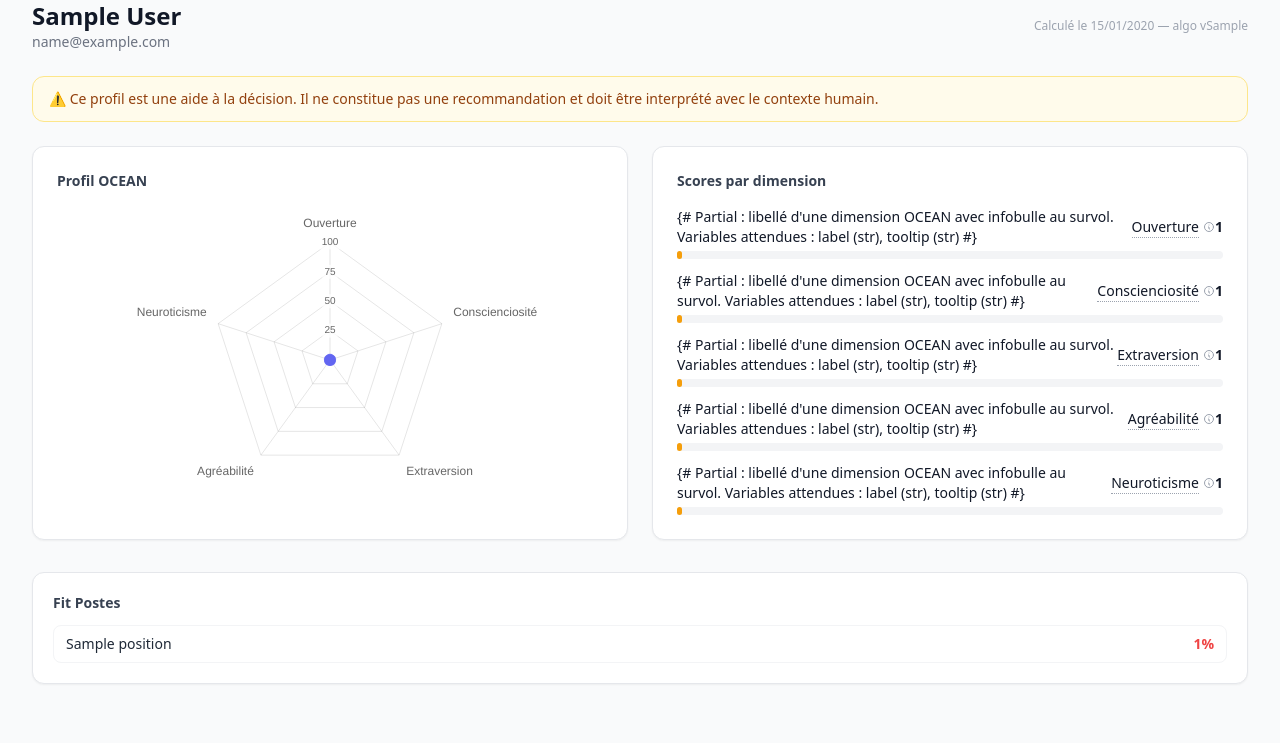
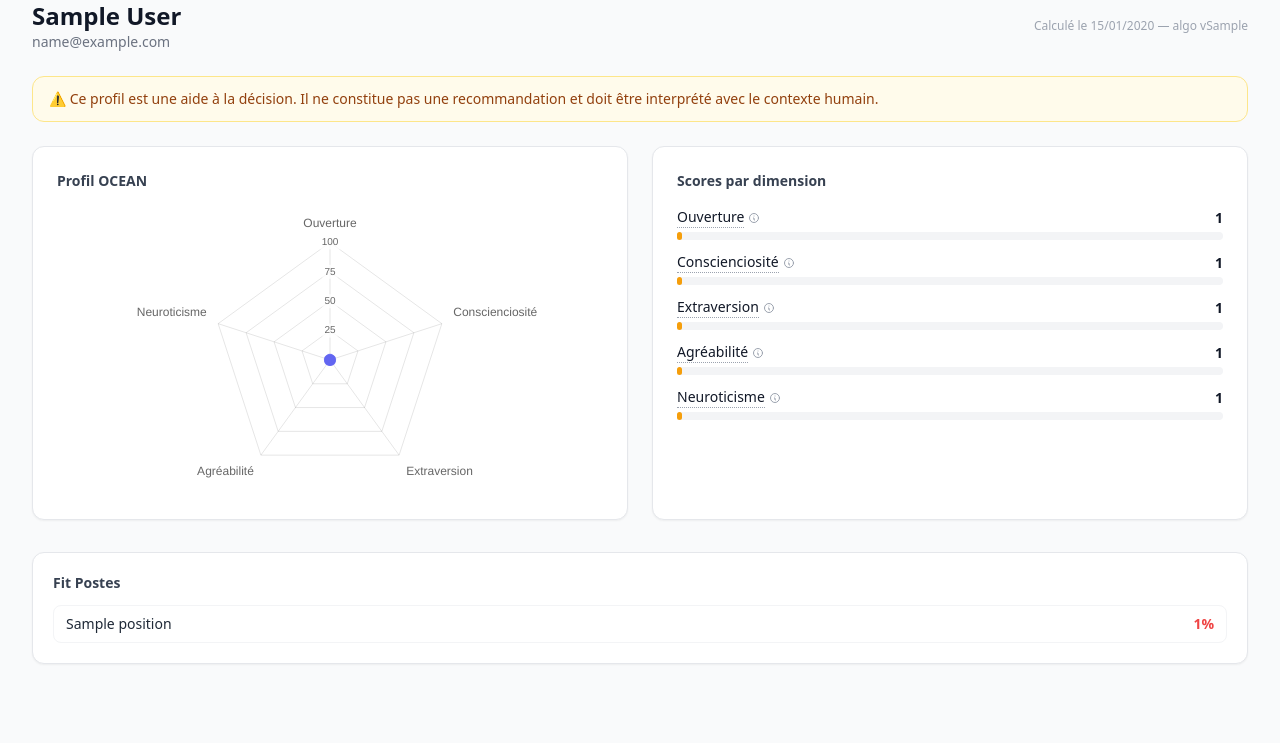
Before and after one commit to adams43360/FitRadarHR, a Django app: page /reports/person/00000000-0000-0000-0000-000000000001/ in a window 1280 px wide. Shown: the part 147-890 px from the top of the page. Run offline with Django 5.2, Linux system fonts and the light colour scheme; a user stored in the database is signed in; tables that the repository leaves empty hold one stand-in row (values such as "Sample post"); data that the repository does not hold is empty; parts of the project's set-up code (start-up, migrations or seed data) failed here and were passed over; some libraries are stand-ins or nearby versions.

Commit message:
feat: infobulles OCEAN + points à approfondir sur les rapports de Fit
- apps/reports/insights.py : tooltips par dimension, messages position fit
  et team fit, fonctions get_position/team_exploration_points (FR/EN)
- apps/reports/views.py : import insights, dim_key + tooltip dans dim_details,
  exploration_points passés à tous les rapports (web + PDF)
- templates/base.html : tooltip global Alpine.js position:fixed
- templates/partials/ocean_dim_label.html : composant réutilisable (fix commentaire multi-ligne)
- templates/reports/person_profile.html : barres JS → Django template + tooltips
- templates/reports/position_fit.html : tooltips + section points à approfondir
- templates/reports/team_fit.html : idem + diff complémentaire/différent
- templates/reports/pdf/position_fit.html + team_fit.html : section statique PDF
- docs/product/user-stories.md : US-E6-05 + US-E6-06
- docs/user/reports/job-fit.md + team-fit.md : mise à jour
- CLAUDE.md : epic E6 + état d'avancement mis à jour

```diff
--- a/templates/partials/ocean_dim_label.html
+++ b/templates/partials/ocean_dim_label.html
@@ -1,5 +1,4 @@
-{# Partial : libellé d'une dimension OCEAN avec infobulle au survol.
-   Variables attendues : label (str), tooltip (str) #}
+{# Variables attendues : label (str), tooltip (str) #}
 <span
   data-tooltip="{{ tooltip }}"
   @mouseenter="$dispatch('show-ocean-tip', { text: $el.dataset.tooltip, top: $el.getBoundingClientRect().bottom + 8, left: $el.getBoundingClientRect().left })"
```
